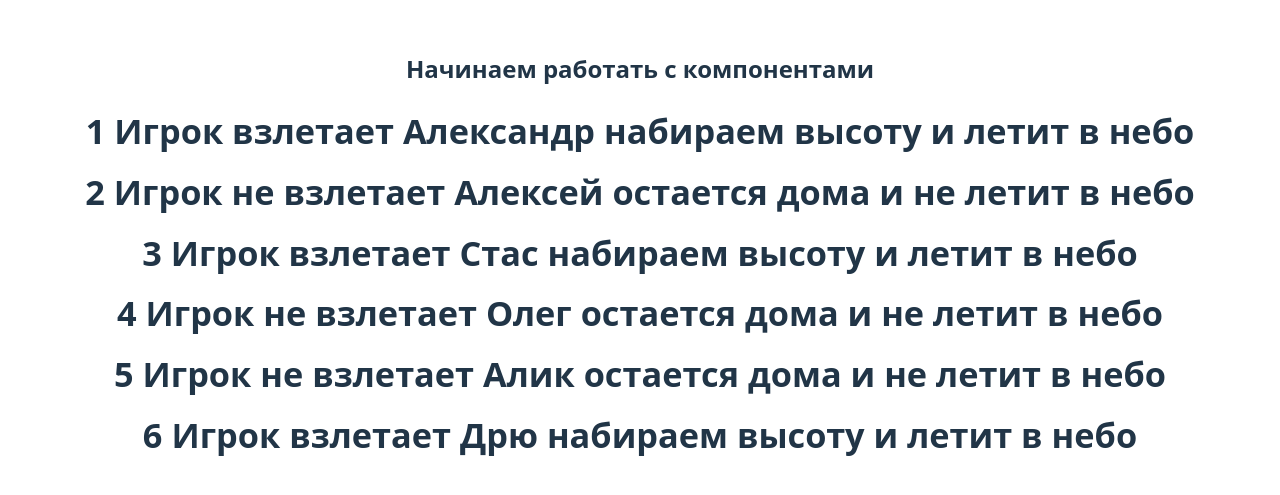
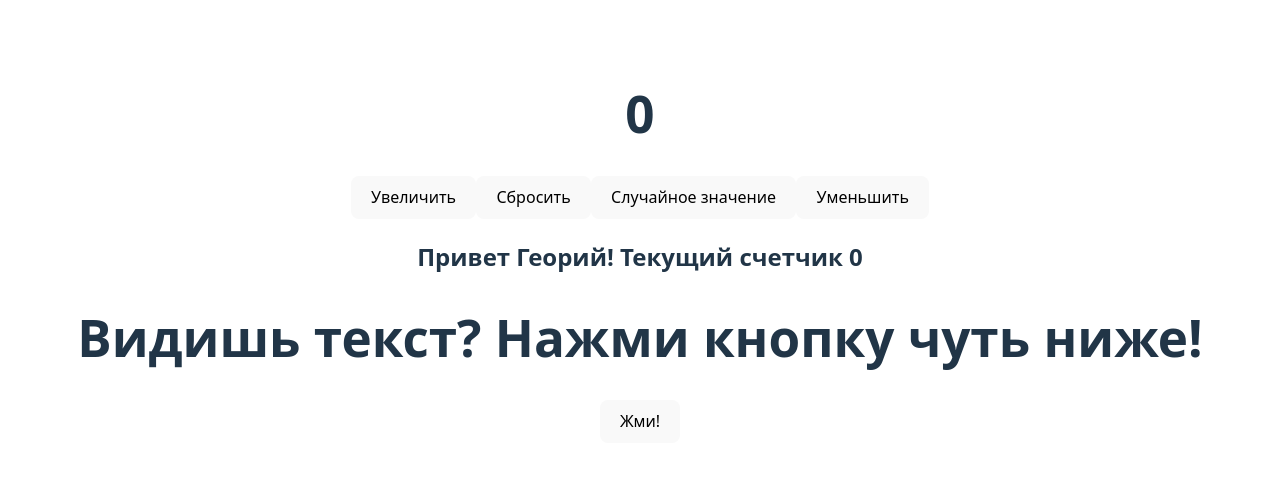
Before and after one commit to Mirsav/tasks, a React (Vite) app: page / in a window 1280 px wide. Shown: the part 145-640 px from the top of the page. Built offline with nearby package versions, Linux system fonts and the light colour scheme.

Commit message:
new task

```diff
--- a/src/App.jsx
+++ b/src/App.jsx
@@ -2,26 +2,13 @@ import { useState } from 'react'
 import reactLogo from './assets/react.svg'
 import viteLogo from '/vite.svg'
 import './App.css'
-import Comp1 from './Comp1.jsx'
-import Comp2 from './Comp2.jsx'
-import Comp3 from './Comp3.jsx'
-import Comp4 from './Comp4.jsx'
-import Comp5 from './Comp5.jsx'
-import Comp6 from './Comp6.jsx'
+import ParentComponent from './ParentComponent'
 
 function App() {
 
   return (
     <>
-      <h2>Начинаем работать с компонентами</h2>
-      <h6>
-        <Comp1 numb={1} str={'Игрок'} bool={true} obj={{name: 'Александр'}} func={()=> 'набираем высоту и'} arr={['летит в небо']}/>
-        <Comp2 numb={2} str={'Игрок'} bool={false} obj={{name: 'Алексей'}} func={()=> 'остается дома и'} arr={[' не летит в небо']}/>
-        <Comp3 numb={3} str={'Игрок'} bool={true} obj={{name: 'Стас'}} func={()=> 'набираем высоту и'} arr={['летит в небо']}/>
-        <Comp4 numb={4} str={'Игрок'} bool={false} obj={{name: 'Олег'}} func={()=> 'остается дома и'} arr={['не летит в небо']}/>
-        <Comp5 numb={5} str={'Игрок'} bool={false} obj={{name: 'Алик'}} func={()=> 'остается дома и'} arr={['не летит в небо']}/>
-        <Comp6 numb={6} str={'Игрок'} bool={true} obj={{name: 'Дрю'}} func={()=> 'набираем высоту и'} arr={['летит в небо']}/>
-        </h6>
+      <ParentComponent/>
     </>
   )
 }
--- /dev/null
+++ b/src/ChildComponent.jsx
@@ -0,0 +1,9 @@
+const ChildComponent =({counter, name})=>{
+    return (
+    <>
+    <h2>Привет {name}! Текущий счетчик {counter}</h2>
+    </>
+    )
+}
+
+export default ChildComponent
--- a/src/Comp1.jsx
+++ /dev/null
@@ -1,8 +0,0 @@
-const Comp1 = ({numb, str, bool, obj, func, arr}) =>{
-    console.log(numb, str, bool, obj, func,  arr)
-    return <h1>
-        {numb} {str} {bool? 'взлетает' : 'не взлетает'} {obj.name} {func()} {arr}
-    </h1>
-}
-
-export default Comp1
--- a/src/Comp2.jsx
+++ /dev/null
@@ -1,9 +0,0 @@
-const Comp2 = ({numb, str, bool, obj, func, arr}) =>{
-    console.log(numb, str, bool, obj, func,  arr)
-    return <h1>
-        {numb} {str} {bool? 'взлетает' : 'не взлетает'} {obj.name} {func()} {arr}
-    </h1>
-}
-
-
-export default Comp2
--- a/src/Comp3.jsx
+++ /dev/null
@@ -1,7 +0,0 @@
-const Comp3 = ({numb, str, bool, obj, func, arr}) =>{
-    console.log(numb, str, bool, obj, func,  arr)
-    return <h1>
-        {numb} {str} {bool? 'взлетает' : 'не взлетает'} {obj.name} {func()} {arr}
-    </h1>
-}
-export default Comp3
--- a/src/Comp4.jsx
+++ /dev/null
@@ -1,8 +0,0 @@
-const Comp4 = ({numb, str, bool, obj, func, arr}) =>{
-    console.log(numb, str, bool, obj, func,  arr)
-    return <h1>
-        {numb} {str} {bool? 'взлетает' : 'не взлетает'} {obj.name} {func()} {arr}
-    </h1>
-}
-
-export default Comp4
--- a/src/Comp5.jsx
+++ /dev/null
@@ -1,8 +0,0 @@
-const Comp5 = ({numb, str, bool, obj, func, arr}) =>{
-    console.log(numb, str, bool, obj, func,  arr)
-    return <h1>
-        {numb} {str} {bool? 'взлетает' : 'не взлетает'} {obj.name} {func()} {arr}
-    </h1>
-}
-
-export default Comp5
--- a/src/Comp6.jsx
+++ /dev/null
@@ -1,8 +0,0 @@
-const Comp6 = ({numb, str, bool, obj, func, arr}) =>{
-    console.log(numb, str, bool, obj, func,  arr)
-    return <h1>
-        {numb} {str} {bool? 'взлетает' : 'не взлетает'} {obj.name} {func()} {arr}
-    </h1>
-}
-
-export default Comp6
--- /dev/null
+++ b/src/ParentComponent.jsx
@@ -0,0 +1,21 @@
+import { useState } from "react";
+import ChildComponent from "./ChildComponent";
+import SiblingComponent from "./SiblingComponent";
+
+const ParentComponent=()=>{
+    const [counter, useCount] = useState(0)
+    return (
+    <>
+    <h1>{counter}</h1>
+    <p><button onClick={()=>useCount((counter)=>counter+1)}>Увеличить</button>
+    <button onClick={()=>useCount(0)}>Сбросить</button>
+    <button onClick={()=>useCount(Math.floor(Math.random()*11))}>Случайное значение</button>
+    <button onClick={()=>useCount((counter)=>counter-1)}>Уменьшить</button></p>
+
+    <ChildComponent name={'Георий'} counter={counter}/>
+    <p><SiblingComponent/></p>
+    </>
+    )
+}
+
+export default ParentComponent
--- /dev/null
+++ b/src/SiblingComponent.jsx
@@ -0,0 +1,13 @@
+import { useState } from "react";
+
+const SiblingComponent = () =>{
+    const [text, setText] = useState('Видишь текст? Нажми кнопку чуть ниже!')
+    return (
+    <>
+    <b><h1>{text}</h1></b>
+    <p><button onClick={()=>setText("REDEV")}>Жми!</button></p>
+    </>
+    )
+}
+
+export default SiblingComponent
```
